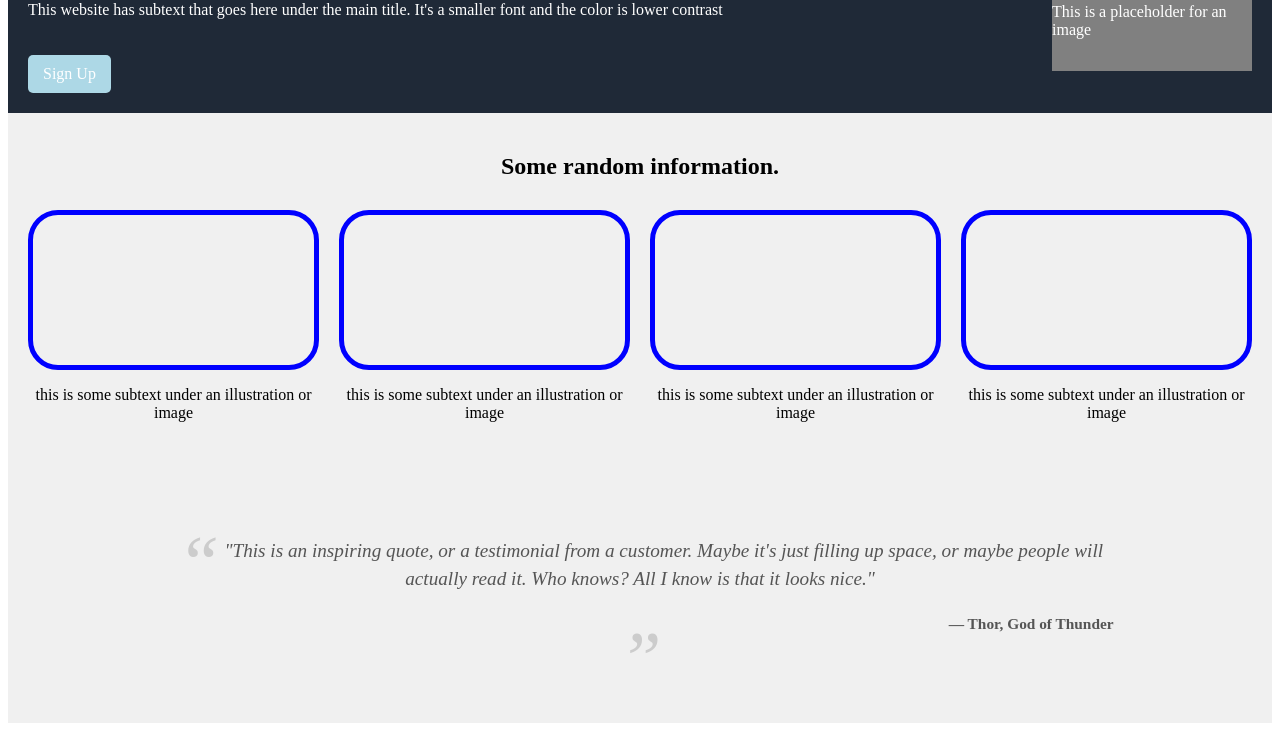
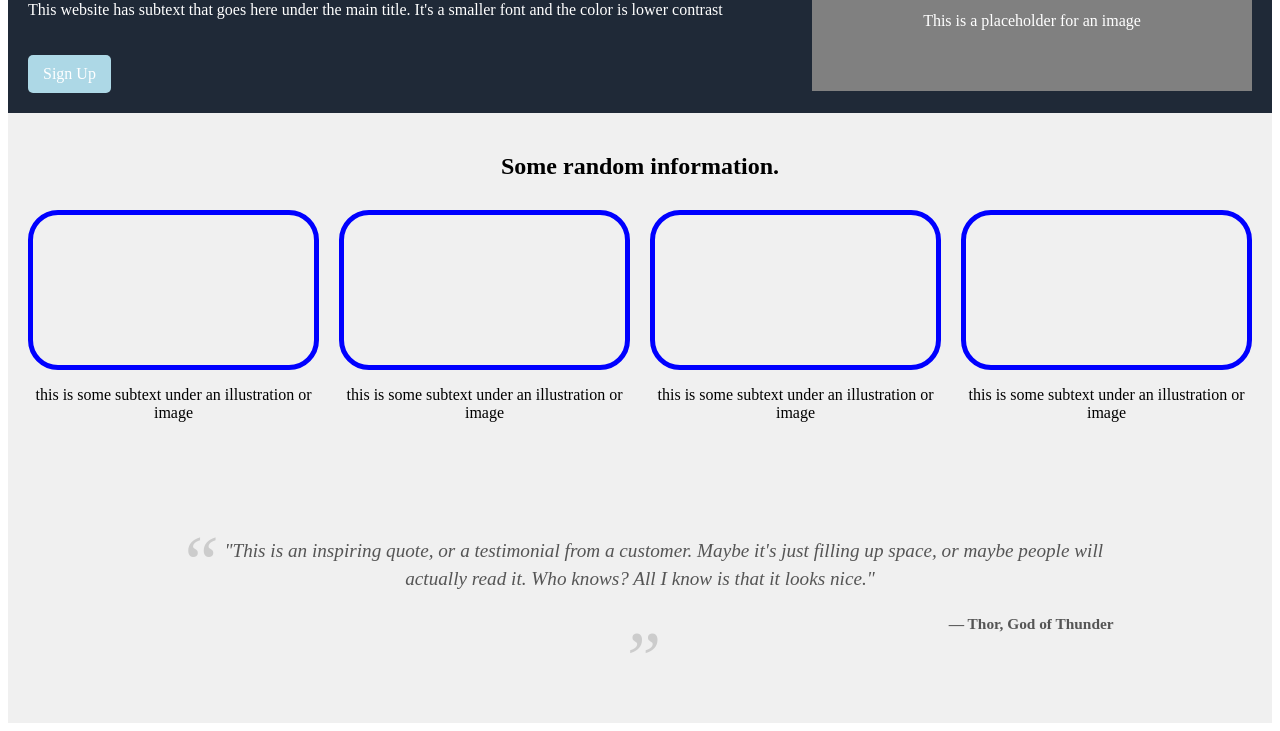
Before and after one commit to Andrewdcoding345/Landing_Page, a plain HTML site: page index.html in a window 1280 px wide. Shown: the part 127-858 px from the top of the page. Drawn offline with Linux system fonts and the light colour scheme.

Commit message:
added padding and width to placeholder image

```diff
--- a/style.css
+++ b/style.css
@@ -88,11 +88,12 @@
     display: flex;
     justify-content: center;
     align-items: center;
-    width: 200px;
+    width: 400px;
     /* Width of the placeholder */
     height: 100px;
     /* Height of the placeholder */
   background-color: grey;
+  padding: 20px;
 
 }
 /* Start of Info styles */
```
